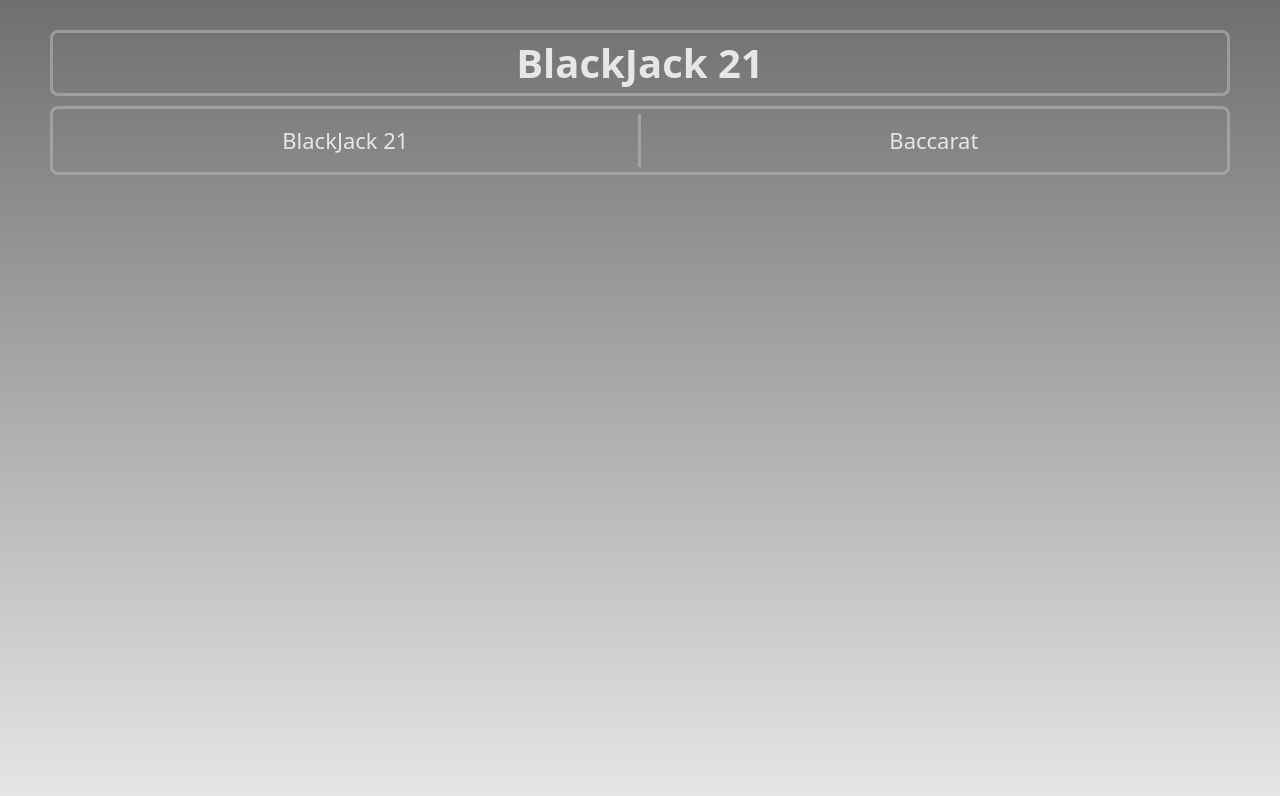
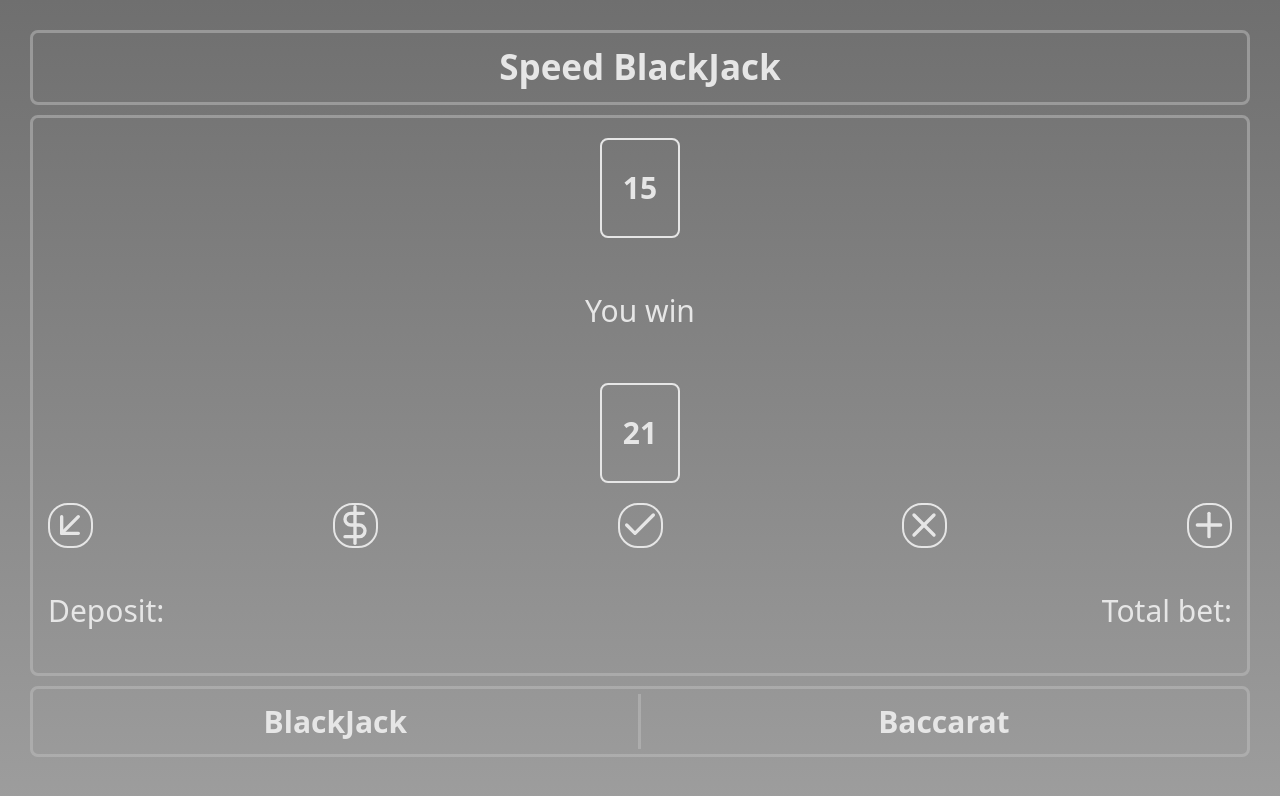
Before and after one commit to andreybyrsa/React-Card-Games, a React (Create React App) app: page / in a window 1280 px wide. Shown: the top 796 px of the page. Built offline with nearby package versions, Linux system fonts and the light colour scheme; the HTML template or start-up script is replaced by a standard one.

Commit message:
Сверстал блок Mode

```diff
--- a/package.json
+++ b/package.json
@@ -10,6 +10,7 @@
     "prop-types": "^15.8.1",
     "react": "^18.2.0",
     "react-dom": "^18.2.0",
+    "react-feather": "^2.0.10",
     "react-scripts": "5.0.1",
     "web-vitals": "^2.1.4"
   },
--- a/src/App.jsx
+++ b/src/App.jsx
@@ -1,6 +1,7 @@
 import React from 'react';
 
 import HeaderFooterBlock from './components/HeaderFooterBlock/HeaderFooterBlock';
+import ModePage from './components/ModePage/ModePage';
 
 import './App.scss';
 
@@ -11,7 +12,7 @@ function App() {
       <div className="wrapper-page__container">
 
         <HeaderFooterBlock>
-          <div></div>
+          <ModePage />
         </HeaderFooterBlock>
 
       </div>
--- a/src/App.scss
+++ b/src/App.scss
@@ -1,10 +1,10 @@
 .wrapper-page {
   height: 100vh;
   width: 100vw;
-  background: linear-gradient(to top, #e6e6e6, #6f6f6f);
+  background: linear-gradient(to top, #9d9d9d, #6f6f6f);
 
   &__container {
-    padding: 30px 50px;
+    padding: 30px 30px;
   }
 
 }
--- a/src/components/HeaderFooterBlock/HeaderFooterBlock.jsx
+++ b/src/components/HeaderFooterBlock/HeaderFooterBlock.jsx
@@ -4,19 +4,19 @@ import PropTypes from 'prop-types';
 import './HeaderFooterBlock.scss';
 
 const modes = [
-  'BlackJack 21', 'Baccarat',
+  'BlackJack', 'Baccarat',
 ];
 
 function HeaderFooterBlock({
   children,
 }) {
-  const [currentMode, setCurrentMode] = useState('BlackJack 21');
+  const [currentMode, setCurrentMode] = useState('Speed BlackJack');
 
   const getCurrentMode = (mode) => {
-    if (mode === currentMode) {
+    if (('Speed ' + mode) === currentMode) {
       return;
     }
-    setCurrentMode(modes.filter(str => str === mode).join(''));
+    setCurrentMode('Speed ' + modes.filter(str => str === mode).join(''));
   }
 
   return (
--- a/src/components/HeaderFooterBlock/HeaderFooterBlock.scss
+++ b/src/components/HeaderFooterBlock/HeaderFooterBlock.scss
@@ -6,9 +6,10 @@
 }
 
 .header-page__title {
+  padding: 8px 0;
   text-align: center;
   color: #e6e6e6;
-  font-size: 40px;
+  font-size: 35px;
   font-weight: bolder;
 }
 
@@ -30,11 +31,11 @@
 
   &__button {
     width: 100%;
-    padding: 10px 0;
+    padding: 5px 0;
     border-right: 3px solid rgba(192, 192, 192, 0.5);
     color: #e6e6e6;
-    font-size: 22px;
-    font-weight: normal;
+    font-size: 30px;
+    font-weight: bold;
     cursor: pointer;
     transition: background-color .4s;
   }
--- a/src/components/ModePage/ModePage.jsx
+++ b/src/components/ModePage/ModePage.jsx
@@ -0,0 +1,55 @@
+import React from 'react';
+import {
+  DollarSign,
+  Plus,
+  X,
+  ArrowDownLeft,
+  Check,
+} from "react-feather";
+
+import './ModePage.scss';
+
+function ModePage() {
+  return (
+    <div className="mode-border-wrapper">
+      <div className="mode-block">
+
+        <div className="mode-block__game-content">
+          <div className="mode-block__card">15</div>
+        </div>
+
+        <div className="mode-block__game-result">You win</div>
+
+        <div className="mode-block__game-content">
+          <div className="mode-block__card">21</div>
+        </div>
+
+        <div className="mode-block__container">
+          <button className="mode-block__button">
+            <ArrowDownLeft size={40} color="#e6e6e6" />
+          </button>
+          <button className="mode-block__button">
+            <DollarSign size={40} color="#e6e6e6" />
+          </button>
+          <button className="mode-block__button">
+            <Check size={40} color="#e6e6e6" />
+          </button>
+          <button className="mode-block__button">
+            <X size={40} color="#e6e6e6" />
+          </button>
+          <button className="mode-block__button">
+            <Plus size={40} color="#e6e6e6" />
+          </button>
+        </div>
+
+        <div className="mode-block__container">
+          <div className="mode-block__credits">Deposit:</div>
+          <div className="mode-block__credits">Total bet:</div>
+        </div>
+
+      </div>
+    </div>
+  );
+}
+
+export default ModePage;
--- a/src/components/ModePage/ModePage.scss
+++ b/src/components/ModePage/ModePage.scss
@@ -0,0 +1,64 @@
+.mode-border-wrapper {
+  background-color: transparent;
+  border: 3px solid rgba(192, 192, 192, 0.5);
+  border-radius: 8px;
+}
+
+.mode-block {
+  padding: 20px 0;
+  display: flex;
+  flex-direction: column;
+  align-items: center;
+
+  &__container {
+    padding: 20px 15px;
+    width: 100%;
+    display: flex;
+    justify-content: space-between;
+  }
+
+  &__game-content {
+    display: flex;
+    justify-content: center;
+    width: 90%;
+  }
+
+  &__game-result {
+    margin: 50px 0;
+    color: #e6e6e6;
+    font-size: 30px;
+    font-weight: normal;
+  }
+
+  &__card {
+    display: flex;
+    justify-content: center;
+    align-items: center;
+    color: #e6e6e6;
+    font-size: 30px;
+    font-weight: bold;
+
+    width: 80px;
+    height: 100px;
+    background-color: transparent;
+    border: 2px solid #e6e6e6;
+    border-radius: 8px;
+  }
+
+  &__button {
+    justify-content: center;
+    align-items: center;
+
+    width: 45px;
+    height: 45px;
+    background-color: transparent;
+    border: 2px solid #e6e6e6;
+    border-radius: 20px;
+  }
+
+  &__credits {
+    color: #e6e6e6;
+    font-size: 30px;
+    font-weight: normal;
+  }
+}
```
Also changed, not shown: 1 other file (tests, documents, lock files or other folders).
